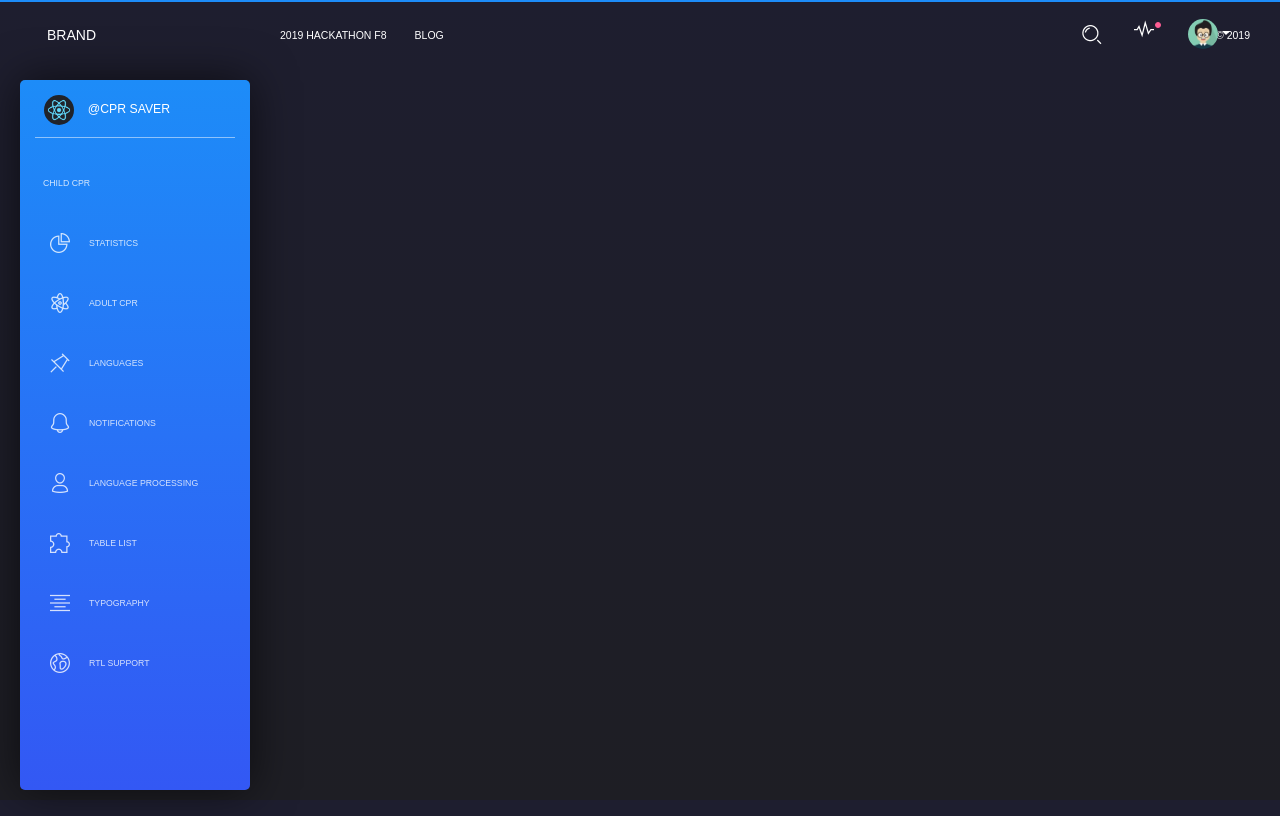
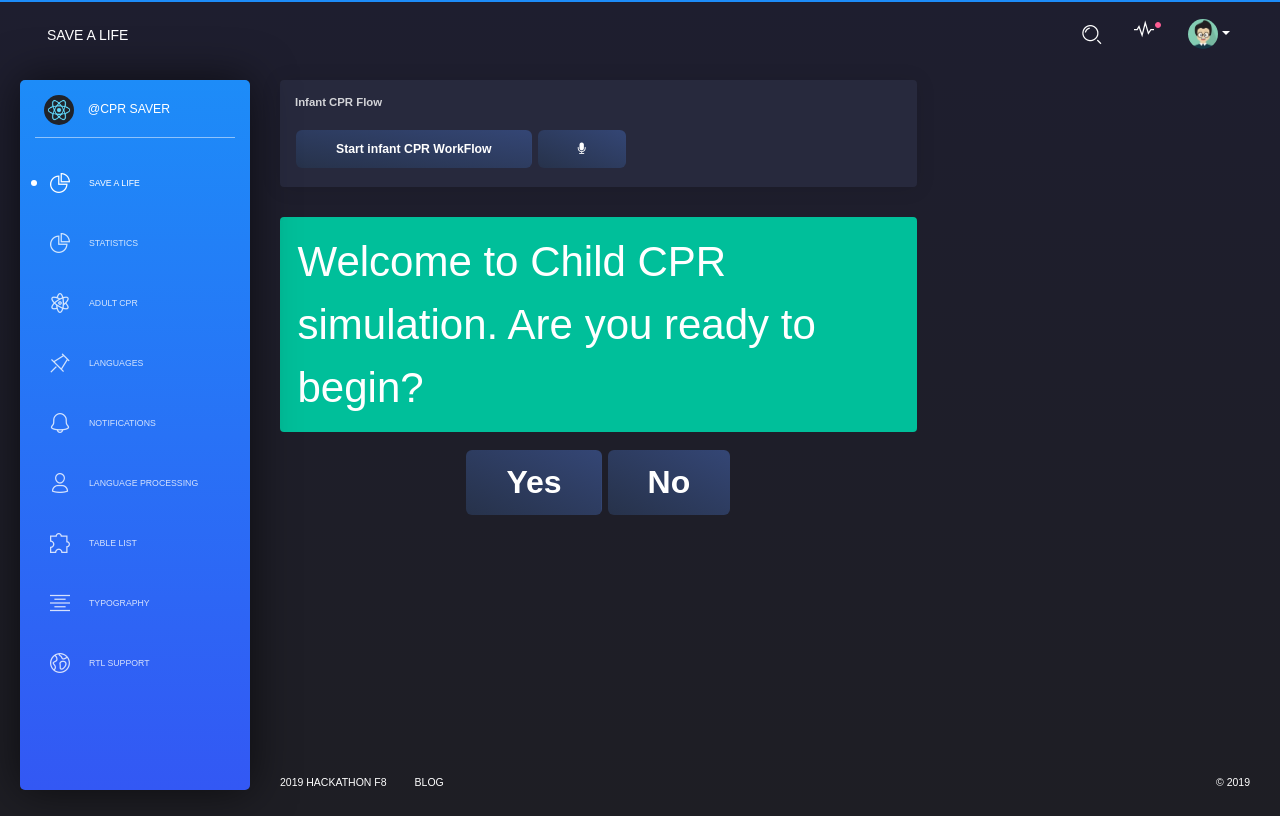
Before and after one commit to joshuaaguilar20/f8, a React (Create React App) app in the folder client/: page /admin/save-a-life in a window 1280 px wide. Built offline with nearby package versions, Linux system fonts and the light colour scheme.

Commit message:
Revert " worked on false conditions to child cpr"

```diff
--- a/client/src/components/childCPR/ChildCPR.jsx
+++ b/client/src/components/childCPR/ChildCPR.jsx
@@ -20,17 +20,11 @@ class ChildCPR extends React.Component {
      <Row>
           <Col md='8'>
           <VoiceCard/>
-          <Alert color='success' style={{fontSize:'42px'}}>{prompt}</Alert>
-          <Card>
-            <CardBody>
-              <CardImg src='https://s3.us-east-2.amazonaws.com/save-a-life/childBreath.gif' />
-            </CardBody>
-          </Card>
           </Col>
         </Row>
         <Row>
           <Col md='8'>
-
+          <Alert color='success' style={{fontSize:'42px'}}>{prompt}</Alert>
           <div>
             <Row style={{justifyContent:'center', marginBottom:'200px'}}>
              <Button style={{fontSize:'32px'}} onClick={()=>this.props.onChange(9)}>Yes</Button>
--- a/client/src/components/childCPR/ContinueCPR.jsx
+++ b/client/src/components/childCPR/ContinueCPR.jsx
@@ -25,7 +25,7 @@ class useAED extends React.Component {
           <Alert color='success' style={{fontSize:'42px'}}>{prompt}</Alert>
           <div>
             <Row style={{justifyContent:'center', marginBottom:'200px'}}>
-             <Button style={{fontSize:'32px'}} onClick={()=>this.props.onChange(1)}>Restart</Button>
+             <Button style={{fontSize:'32px'}} onClick={()=>this.props.onChange(1)}>Return to Main Menu</Button>
             </Row>
           </div>
           </Col>
--- a/client/src/components/childCPR/SceneSafety.jsx
+++ b/client/src/components/childCPR/SceneSafety.jsx
@@ -4,16 +4,10 @@ import {textToSpeech} from '../../helpers/textToSpeech'
 import VoiceCard from '../../views/VoiceCard'
 
 var prompt = 'Check your surroundings. Is the scene safe?'
-var prompt2 = 'Try protect the child from unsafe conditions'
 const question = '...Yes or No'
 
 class SceneSafety extends React.Component {
-  constructor(props){
-    super(props)
-    this.state = {
-      unsafe : true
-    }
-  }
+
   componentDidMount(){
     textToSpeech(prompt)
     textToSpeech(question)
@@ -25,7 +19,7 @@ class SceneSafety extends React.Component {
      <Row>
           <Col md='8'>
           <VoiceCard/>
-          <Alert color='success' style={{fontSize:'42px'}}>{(this.state.unsafe)?prompt:prompt2}</Alert>
+          <Alert color='success' style={{fontSize:'42px'}}>{prompt}</Alert>
           <Card>
             <CardBody>
               <CardImg src='https://s3.us-east-2.amazonaws.com/save-a-life/checkforsafety.gif' />
@@ -37,11 +31,8 @@ class SceneSafety extends React.Component {
           <Col md='8'>
           <div>
             <Row style={{justifyContent:'center', marginBottom:'200px'}}>
-              {(this.state.unsafe)?
-                      <><Button style={{fontSize:'32px'}} onClick={()=>this.props.onChange(3)}>Yes</Button>
-                      <Button style={{fontSize:'32px'}} onClick={()=>this.setState({unsafe:false})}>No</Button></>
-                      :  <Button style={{fontSize:'32px'}} onClick={()=>this.props.onChange(3)}>Continue</Button>
-            }
+             <Button style={{fontSize:'32px'}} onClick={()=>this.props.onChange(3)}>Yes</Button>
+             <Button style={{fontSize:'32px'}} onClick={()=>this.props.onChange(2)}>No</Button>
             </Row>
           </div>
           </Col>
--- a/client/src/components/childCPR/ThankYou.jsx
+++ /dev/null
@@ -1,24 +0,0 @@
-import React from 'react'
-import {Alert, Row, Col } from 'reactstrap'
-import { textToSpeech } from '../../helpers/textToSpeech'
-
-var prompt = 'Thank you for trying Child CPR Simulator'
-
-class ThankYou extends React.Component {
-  componentDidMount(){
-    textToSpeech(prompt)
-  }
-  render(){
-    return(
-      <>
-      <div className="content">
-      <Row>
-        <Col md='8'><Alert color='success' style={{fontSize:42}}>{prompt}</Alert></Col>
-      </Row>
-        </div>
-      </>
-    )
-  }
-}
-
-export default ThankYou
--- a/client/src/components/childCPR/UseAED.jsx
+++ b/client/src/components/childCPR/UseAED.jsx
@@ -25,7 +25,7 @@ class useAED extends React.Component {
           <Alert color='success' style={{fontSize:'42px'}}>{prompt}</Alert>
           <div>
             <Row style={{justifyContent:'center', marginBottom:'200px'}}>
-             <Button style={{fontSize:'32px'}} onClick={()=>this.props.onChange(1)}>Restart</Button>
+             <Button style={{fontSize:'32px'}} onClick={()=>this.props.onChange(1)}>Return to Main Menu</Button>
             </Row>
           </div>
           </Col>
--- a/client/src/components/childCPR/Welcome.jsx
+++ b/client/src/components/childCPR/Welcome.jsx
@@ -27,11 +27,11 @@ class SaveALife extends React.Component {
         </Row>
         <Row >
           <Col md='8'>
-          <Alert color='success' style={{fontSize:42}}>{prompt}</Alert>
+          <Alert color='success' style={{fontSize:'42px'}}>{prompt}</Alert>
           <div>
             <Row style={{justifyContent:'center', marginBottom:'200px'}}>
              <Button style={{fontSize:'32px'}} onClick={()=>this.props.onChange(2)}>Yes</Button>
-             <Button style={{fontSize:'32px'}} onClick={()=>this.props.onChange(0)}>No</Button>
+             <Button style={{fontSize:'32px'}} onClick={()=>this.props.onChange(1)}>No</Button>
             </Row>
           </div>
           </Col>
--- a/client/src/routes.js
+++ b/client/src/routes.js
@@ -10,11 +10,11 @@ import saveALife from "./views/saveALife"
 
 
 var routes = [
-  {
-    path: "/childcpr",
-    name: "Child CPR",
+   {
+    path: "/save-a-life",
+    name: "Save a Life",
     rtlName: "لوحة القيادة",
-    icon: "tim-icons icon-child",
+    icon: "tim-icons icon-chart-pie-36",
     component: saveALife,
     layout: "/admin"
   },
--- a/client/src/views/saveALife.jsx
+++ b/client/src/views/saveALife.jsx
@@ -10,7 +10,7 @@ import Collapse from '../components/childCPR/Collapse'
 import ChildCPR from '../components/childCPR/ChildCPR'
 import UseAED from '../components/childCPR/UseAED'
 import ContinueCPR from '../components/childCPR/ContinueCPR'
-import ThankYou from '../components/childCPR/ThankYou'
+import { URLSearchParams } from 'url';
 
 class SaveALife extends React.Component {
   constructor(props){
@@ -28,10 +28,6 @@ class SaveALife extends React.Component {
   }
   render(){
     switch(this.state.step){
-      case 0:
-      return(
-        <ThankYou/>
-      )
       case 1:
       return(
         <Welcome onChange={this.onClick}/>
```
